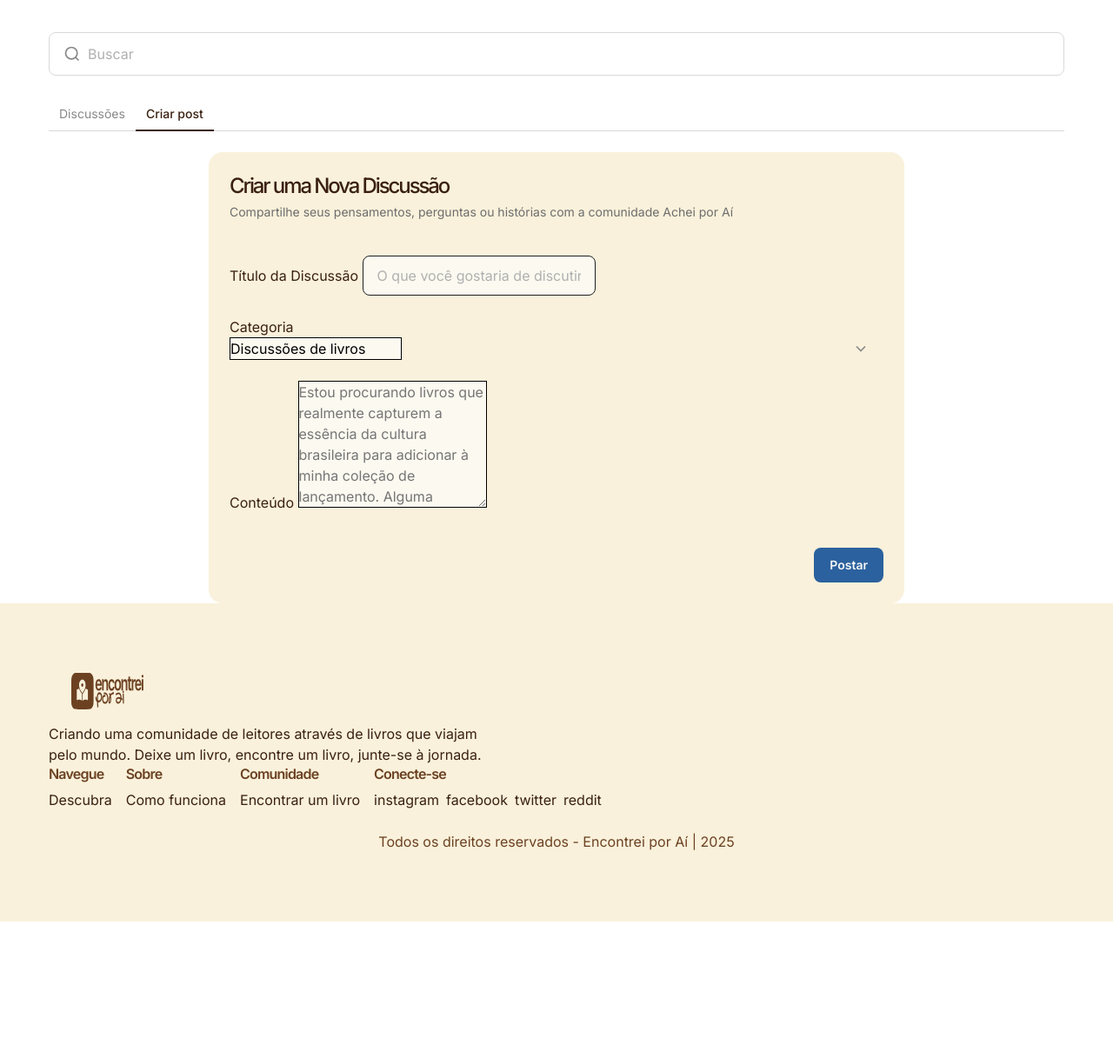
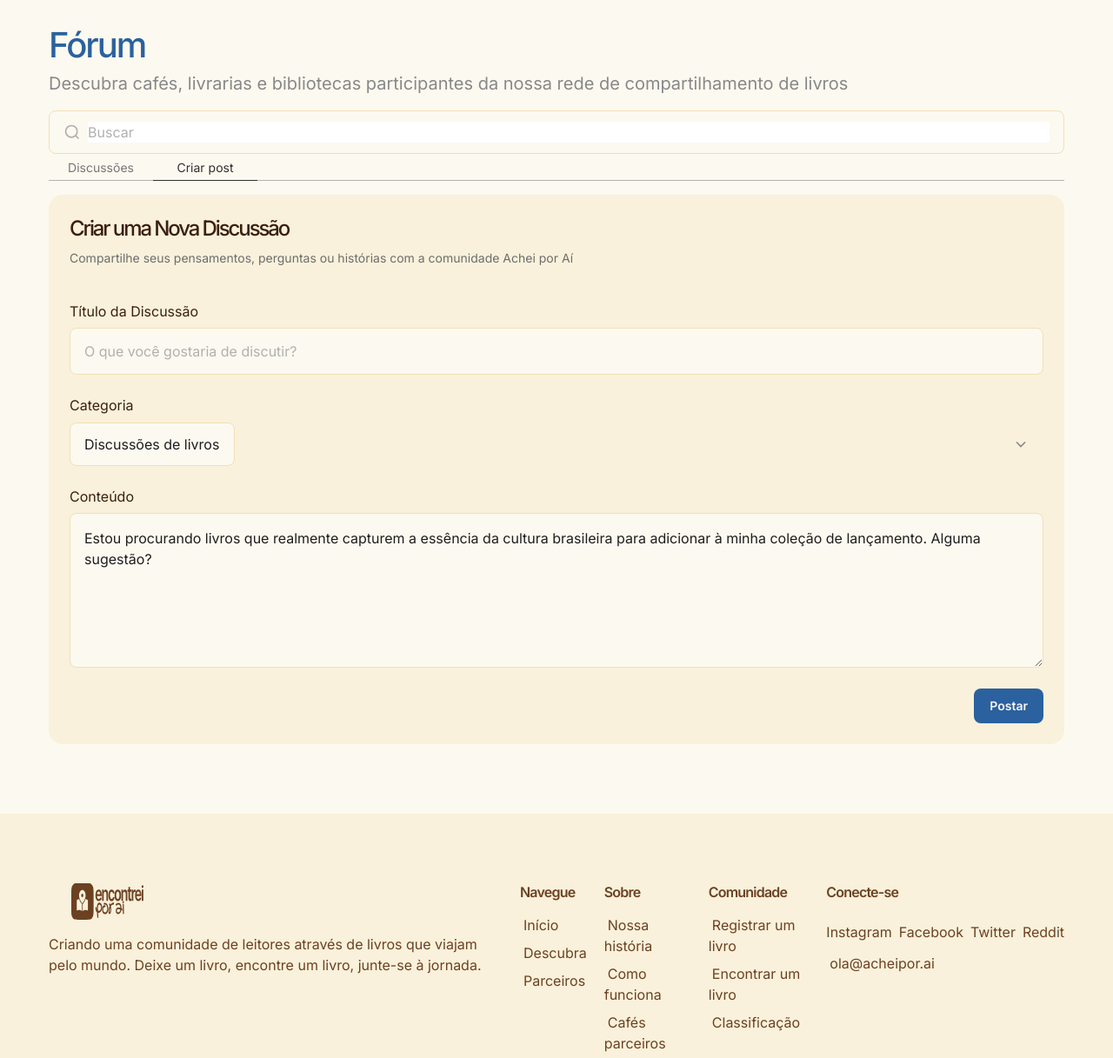
Before and after one commit to ericvieira/encontrei-html, a website: page criar-post.html in a window 1280 px wide. Shown: the part 147-1364 px from the top of the page at 87% size. Before the commit the page ends 1207 px from the top, so only its background shows below. Drawn offline with Linux system fonts and the light colour scheme.

Commit message:
Update forum criar-post layout

```diff
--- a/criar-post.html
+++ b/criar-post.html
@@ -67,13 +67,13 @@
     <div class="forum-page__hero">
       <div class="container">
         <!-- Page Title -->
-        <div class="section-header">
-          <h1 class="section-header__title">Fórum</h1>
-          <p class="section-header__subtitle">Descubra cafés, livrarias e bibliotecas participantes da nossa rede de compartilhamento de livros</p>
+        <div class="forum-page__header">
+          <h1 class="forum-page__title">Fórum</h1>
+          <p class="forum-page__subtitle">Descubra cafés, livrarias e bibliotecas participantes da nossa rede de compartilhamento de livros</p>
         </div>
 
         <!-- Search Bar -->
-        <div class="search-bar">
+        <div class="search-bar forum-page__search">
           <svg class="search-bar__icon" width="20" height="20" viewBox="0 0 24 24" fill="none" stroke="currentColor" stroke-width="2">
             <circle cx="11" cy="11" r="8"/>
             <line x1="21" y1="21" x2="16.65" y2="16.65"/>
@@ -135,9 +135,8 @@
                   name="content"
                   class="form__textarea"
                   rows="6"
-                  placeholder="Estou procurando livros que realmente capturem a essência da cultura brasileira para adicionar à minha coleção de lançamento. Alguma sugestão?"
                   required
-                ></textarea>
+                >Estou procurando livros que realmente capturem a essência da cultura brasileira para adicionar à minha coleção de lançamento. Alguma sugestão?</textarea>
               </div>
 
               <!-- Submit Button -->
@@ -154,47 +153,53 @@
   <!-- Footer -->
   <footer class="footer">
     <div class="footer__container">
-      <div class="footer__top">
+      <div class="footer__main">
         <div class="footer__brand">
           <div class="footer__logo">
-            <img src="assets/icons/logo/footer-criar-post.svg" alt="Encontrei Logo">
+            <img src="assets/icons/logo/footer-default.svg" alt="Encontrei Logo">
           </div>
-          <p class="footer__tagline">
-            Criando uma comunidade de leitores através de livros que viajam pelo mundo.
-            Deixe um livro, encontre um livro, junte-se à jornada.
+          <p class="footer__description">
+            Criando uma comunidade de leitores através de livros que viajam pelo mundo. Deixe um livro, encontre um livro, junte-se à jornada.
           </p>
         </div>
 
         <nav class="footer__nav">
-          <div class="footer__nav-section">
+          <div class="footer__nav-column">
             <h3 class="footer__nav-title">Navegue</h3>
             <ul class="footer__nav-list">
-              <li><a href="index.html">Descubra</a></li>
+              <li><a href="index.html" class="footer__nav-link">Início</a></li>
+              <li><a href="#" class="footer__nav-link">Descubra</a></li>
+              <li><a href="parceiros.html" class="footer__nav-link">Parceiros</a></li>
             </ul>
           </div>
 
-          <div class="footer__nav-section">
+          <div class="footer__nav-column">
             <h3 class="footer__nav-title">Sobre</h3>
             <ul class="footer__nav-list">
-              <li><a href="#como-funciona">Como funciona</a></li>
+              <li><a href="#" class="footer__nav-link">Nossa história</a></li>
+              <li><a href="#como-funciona" class="footer__nav-link">Como funciona</a></li>
+              <li><a href="parceiros.html" class="footer__nav-link">Cafés parceiros</a></li>
             </ul>
           </div>
 
-          <div class="footer__nav-section">
+          <div class="footer__nav-column">
             <h3 class="footer__nav-title">Comunidade</h3>
             <ul class="footer__nav-list">
-              <li><a href="#encontrar">Encontrar um livro</a></li>
+              <li><a href="#" class="footer__nav-link">Registrar um livro</a></li>
+              <li><a href="#" class="footer__nav-link">Encontrar um livro</a></li>
+              <li><a href="#" class="footer__nav-link">Classificação</a></li>
             </ul>
           </div>
 
-          <div class="footer__nav-section">
+          <div class="footer__nav-column">
             <h3 class="footer__nav-title">Conecte-se</h3>
             <div class="footer__social">
-              <a href="#" aria-label="Instagram">instagram</a>
-              <a href="#" aria-label="Facebook">facebook</a>
-              <a href="#" aria-label="Twitter">twitter</a>
-              <a href="#" aria-label="Reddit">reddit</a>
+              <a href="#" class="footer__social-link" aria-label="Instagram">Instagram</a>
+              <a href="#" class="footer__social-link" aria-label="Facebook">Facebook</a>
+              <a href="#" class="footer__social-link" aria-label="Twitter">Twitter</a>
+              <a href="#" class="footer__social-link" aria-label="Reddit">Reddit</a>
             </div>
+            <a href="mailto:ola@acheipor.ai" class="footer__nav-link">ola@acheipor.ai</a>
           </div>
         </nav>
       </div>
--- a/css/components/criar-post-page.css
+++ b/css/components/criar-post-page.css
@@ -3,19 +3,56 @@
  * Standalone create discussion page styling
  */
 
+.forum-page {
+  background-color: var(--color-background-secondary);
+}
+
+.forum-page__hero {
+  padding: var(--space-20) 0;
+}
+
+.forum-page__header {
+  display: flex;
+  flex-direction: column;
+  gap: var(--space-1);
+  margin-bottom: var(--space-4);
+}
+
+.forum-page__title {
+  font-size: var(--font-size-3xl);
+  font-weight: var(--font-weight-medium);
+  color: var(--color-primary);
+  letter-spacing: var(--letter-spacing-tightest);
+  line-height: var(--line-height-tight);
+}
+
+.forum-page__subtitle {
+  font-size: var(--font-size-lg);
+  color: var(--color-woodsmoke-400);
+  line-height: var(--line-height-normal);
+}
+
+.forum-page__search {
+  margin-bottom: var(--space-4);
+}
+
 .criar-post-wrapper {
-  max-width: 800px;
-  margin: 0 auto;
+  max-width: none;
 }
 
 .criar-post-card {
   background-color: var(--color-porsche-100);
   border-radius: var(--radius-lg);
   padding: var(--space-6);
+  display: flex;
+  flex-direction: column;
+  gap: var(--space-10);
 }
 
 .criar-post-card__header {
-  margin-bottom: var(--space-10);
+  display: flex;
+  flex-direction: column;
+  gap: var(--space-1);
 }
 
 .criar-post-card__title {
@@ -38,27 +75,34 @@
   gap: var(--space-6);
 }
 
+.criar-post-form .form__group {
+  display: flex;
+  flex-direction: column;
+  gap: var(--space-2);
+}
+
 .criar-post-form__actions {
   display: flex;
   justify-content: flex-end;
-  margin-top: var(--space-4);
 }
 
 /* Forum Tabs (shared between forum.html and criar-post.html) */
 .forum-tabs {
   display: flex;
   gap: 0;
-  margin-bottom: var(--space-6);
-  border-bottom: 1px solid #d9d9d9;
+  margin-bottom: var(--space-4);
+  border-bottom: 1px solid #b2b2b2;
 }
 
 .forum-tabs__tab {
-  padding: var(--space-2) var(--space-3);
+  min-width: 120px;
+  text-align: center;
+  padding: var(--space-1) var(--space-3);
   font-size: var(--font-size-base);
   font-weight: var(--font-weight-regular);
-  color: var(--color-text-secondary);
+  color: #767676;
   text-decoration: none;
-  border-bottom: 2px solid transparent;
+  border-bottom: 1px solid transparent;
   transition: all var(--transition-fast);
   position: relative;
   bottom: -1px;
@@ -69,9 +113,8 @@
 }
 
 .forum-tabs__tab--active {
-  color: var(--color-text-primary);
-  font-weight: var(--font-weight-medium);
-  border-bottom-color: var(--color-text-primary);
+  color: #303030;
+  border-bottom-color: #303030;
 }
 
 /* Override form styles for criar-post page */
@@ -80,6 +123,12 @@
 .criar-post-card .form__textarea {
   background-color: var(--color-porsche-50);
   border-color: var(--color-porsche-200);
+  border-width: 1px;
+  border-style: solid;
+  border-radius: var(--radius-sm);
+  font-size: var(--font-size-md);
+  font-family: var(--font-family-primary);
+  color: #1e1e1e;
 }
 
 .criar-post-card .form__input:focus,
@@ -91,6 +140,19 @@
 
 .criar-post-card .form__label {
   color: var(--color-porsche-950);
+}
+
+.criar-post-card .form__input,
+.criar-post-card .form__select {
+  padding: var(--space-4);
+  line-height: 1;
+}
+
+.criar-post-card .form__textarea {
+  padding: var(--space-4);
+  min-height: 119px;
+  line-height: var(--line-height-normal);
+  resize: vertical;
 }
 
 /* Select dropdown styling */
@@ -115,18 +177,41 @@
   color: var(--color-text-secondary);
 }
 
+.forum-page .search-bar {
+  background-color: var(--color-porsche-50);
+  border-color: var(--color-porsche-200);
+  margin-bottom: 0;
+}
+
+.forum-page .search-bar__icon {
+  color: var(--color-woodsmoke-300);
+}
+
 /* Responsive */
 @media (max-width: 768px) {
+  .forum-page__hero {
+    padding: var(--space-10) 0;
+  }
+
+  .forum-page__title {
+    font-size: var(--font-size-2xl);
+  }
+
+  .forum-page__subtitle {
+    font-size: var(--font-size-md);
+  }
+
   .criar-post-card {
     padding: var(--space-5);
   }
 
-  .criar-post-card__header {
-    margin-bottom: var(--space-6);
+  .criar-post-card__title {
+    font-size: var(--font-size-lg);
   }
 
-  .criar-post-card__title {
-    font-size: var(--font-size-lg);
+  .forum-tabs__tab {
+    min-width: 0;
+    flex: 1;
   }
 
   .criar-post-form__actions {
--- a/css/tokens.css
+++ b/css/tokens.css
@@ -7,6 +7,7 @@
   /* Colors - Primary Palette (Porsche - warm beige/brown tones) */
   --color-porsche-50: #fcf9f0;   /* Lightest background */
   --color-porsche-100: #f9f1db;  /* Card backgrounds */
+  --color-porsche-200: #f1e0b7;  /* Borders on beige inputs */
   --color-porsche-600: #c87d2e;  /* Primary accent/CTA */
   --color-porsche-900: #6c4122;  /* Footer text */
   --color-porsche-950: #3a2010;  /* Dark brown text */
```
